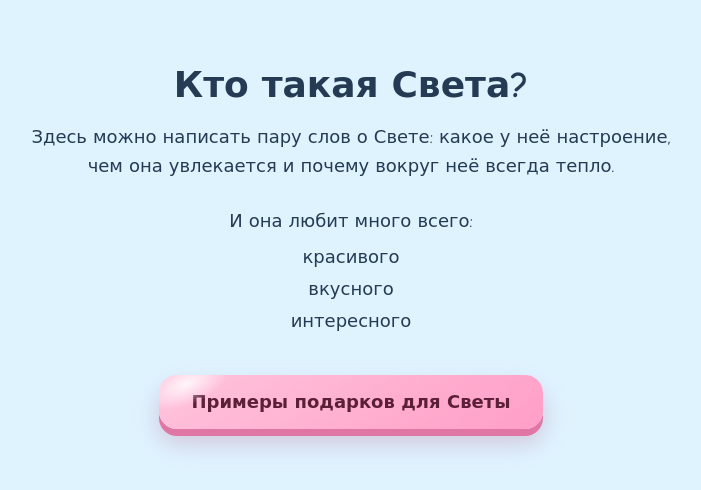
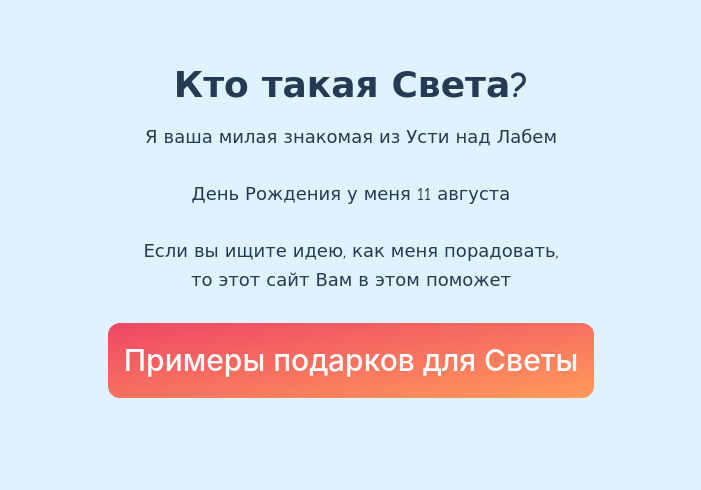
Before and after one commit to svkravch/first_web, a plain HTML site: page index.html in a window 1280 px wide. Shown: the whole page, without its empty margins (289-990 px from the left). Drawn offline with Linux system fonts and the light colour scheme.

Commit message:
удалила нефункциональное наполнение сайта. добавила красивую кнопку и оформление

```diff
--- a/index.html
+++ b/index.html
@@ -1,29 +1,31 @@
 <!DOCTYPE html>
 <html lang="ru">
+
 <head>
     <meta charset="utf-8">
     <meta name="viewport" content="width=device-width, initial-scale=1.0">
     <title>Кто такая Света</title>
     <link rel="stylesheet" href="style.css">
 </head>
-<body>
+
+<body class="index">
     <main class="container">
         <h1>Кто такая Света?</h1>
 
         <p class="bio">
-            Здесь можно написать пару слов о Свете: какое у неё настроение, чем она увлекается и почему вокруг неё всегда тепло.
+            Я ваша милая знакомая из Усти над Лабем
+        </p>
+        <p class="bio">
+            День Рождения у меня 11 августа
+        </p>
+        <p class="bio">
+            Если вы ищите идею, как меня порадовать,
+            <br> то этот сайт Вам в этом поможет
         </p>
 
-        <section class="likes">
-            <p class="likes-title">И она любит много всего:</p>
-            <ul>
-                <li>красивого</li>
-                <li>вкусного</li>
-                <li>интересного</li>
-            </ul>
-        </section>
+        <a href="pages/gifts.html" class="button-62">Примеры подарков для Светы</a>
 
-        <a href="gifts.html" class="btn-3d-pink">Примеры подарков для Светы</a>
     </main>
 </body>
+
 </html>
--- a/style.css
+++ b/style.css
@@ -2,13 +2,25 @@
     box-sizing: border-box;
 }
 
-body {
+body.index {
     margin: 0;
     min-height: 100vh;
-    background-color: #dff3ff; /* Нежно-голубой фон */
+    background-color: #dff3ff;
+    /* Нежно-голубой фон */
     font-family: "Comic Sans MS", "Comic Sans", cursive, sans-serif;
     color: #243b53;
     text-align: center;
+    padding: 40px 20px;
+}
+
+body.gifts {
+    margin: 0;
+    min-height: 100vh;
+    background-color: #dff3ff;
+    /* Нежно-голубой фон */
+    font-family: "Comic Sans MS", "Comic Sans", cursive, sans-serif;
+    color: #243b53;
+    text-align: left;
     padding: 40px 20px;
 }
 
@@ -20,16 +32,13 @@ body {
 h1 {
     font-size: 36px;
     margin-bottom: 18px;
+    text-align: center;
 }
 
 .bio {
     font-size: 18px;
     line-height: 1.6;
     margin-bottom: 28px;
-}
-
-.likes {
-    margin-bottom: 36px;
 }
 
 .likes-title {
@@ -45,48 +54,44 @@ h1 {
     line-height: 1.8;
 }
 
-/* Нежно-розовая 3D-кнопка с мягкой тенью и бликом слева вверху */
-.btn-3d-pink {
-    position: relative;
-    display: inline-block;
-    overflow: hidden;
-    padding: 16px 32px;
-    border-radius: 18px;
-    text-decoration: none;
-    font-size: 18px;
-    font-weight: bold;
-    color: #5c1f38;
-    background: linear-gradient(145deg, #ffc4dc, #ff9ec7);
-    /* Объёмный нижний край + мягкая тень */
-    box-shadow:
-        0 7px 0 #e076a4,
-        0 14px 24px rgba(177, 82, 124, 0.28);
-    transition: transform 0.14s ease, box-shadow 0.14s ease;
+.doubts {
+    font-size: 30px;
+    margin-bottom: 18px;
+    text-align: center;
+    color: #000000;
+  text-decoration: none;
 }
 
-/* Блик в левом верхнем углу */
-.btn-3d-pink::before {
-    content: "";
-    position: absolute;
-    top: -12px;
-    left: -18px;
-    width: 90px;
-    height: 42px;
-    background: radial-gradient(ellipse at center, rgba(255, 255, 255, 0.85) 0%, rgba(255, 255, 255, 0) 72%);
-    transform: rotate(-22deg);
-    pointer-events: none;
+/* CSS */
+.button-62 {
+    background: linear-gradient(to bottom right, #EF4765, #FF9A5A);
+    border: 0;
+    border-radius: 12px;
+    color: #FFFFFF;
+    cursor: pointer;
+    display: table;/* Подстраивает ширину под текст, но ведёт себя как блок */
+    margin: 0 auto;/* Ставит кнопку ровно по центру */
+    font-family: -apple-system, system-ui, "Segoe UI", Roboto, Helvetica, Arial, sans-serif;
+    font-size: 30px;
+    font-weight: 500;
+    line-height: 2.5;
+    outline: transparent;
+    padding: 0 1rem;
+    text-align: center;
+    text-decoration: none;
+    transition: box-shadow .2s ease-in-out;
+    user-select: none;
+    -webkit-user-select: none;
+    touch-action: manipulation;
+    white-space: nowrap;
+    color: #FFFFFF;
+  text-decoration: none;
 }
 
-.btn-3d-pink:hover {
-    transform: translateY(-2px);
-    box-shadow:
-        0 9px 0 #e076a4,
-        0 18px 28px rgba(177, 82, 124, 0.34);
+.button-62:not([disabled]):focus {
+    box-shadow: 0 0 .25rem rgba(0, 0, 0, 0.5), -.125rem -.125rem 1rem rgba(239, 71, 101, 0.5), .125rem .125rem 1rem rgba(255, 154, 90, 0.5);
 }
 
-.btn-3d-pink:active {
-    transform: translateY(5px);
-    box-shadow:
-        0 2px 0 #e076a4,
-        0 6px 12px rgba(177, 82, 124, 0.22);
+.button-62:not([disabled]):hover {
+    box-shadow: 0 0 .25rem rgba(0, 0, 0, 0.5), -.125rem -.125rem 1rem rgba(239, 71, 101, 0.5), .125rem .125rem 1rem rgba(255, 154, 90, 0.5);
 }
```
Also changed, not shown: pages/gifts.html (added, +58 -0 lines).
